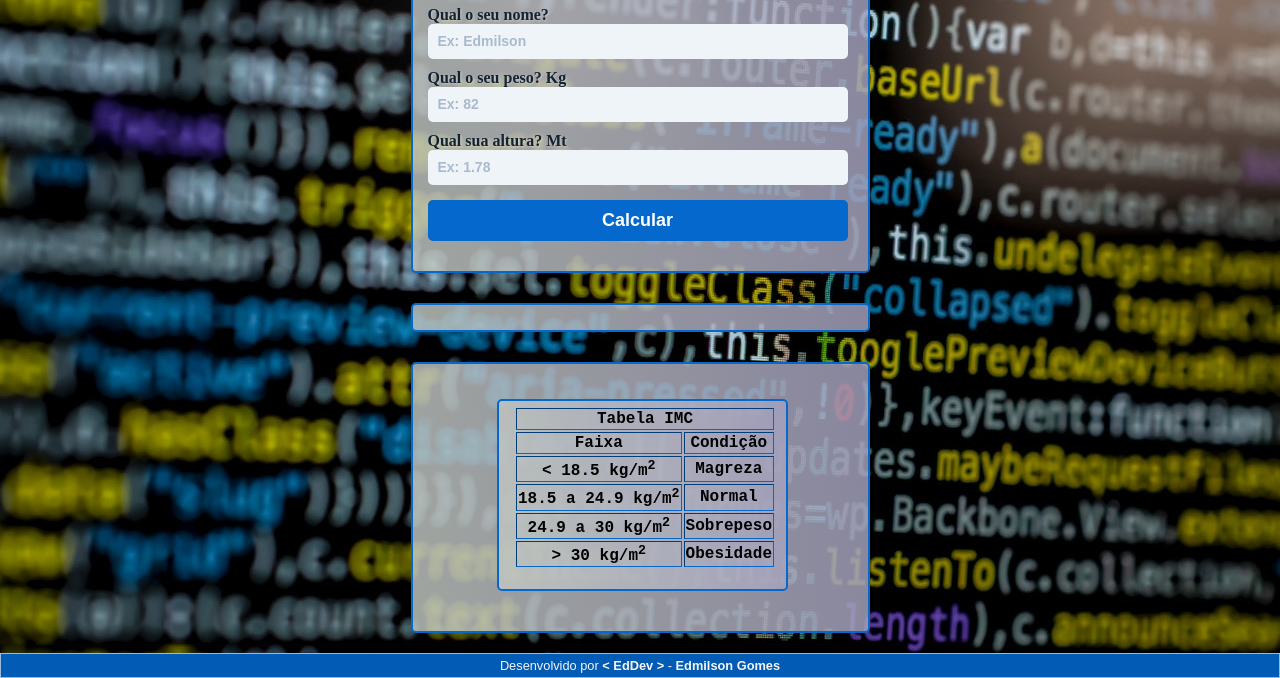
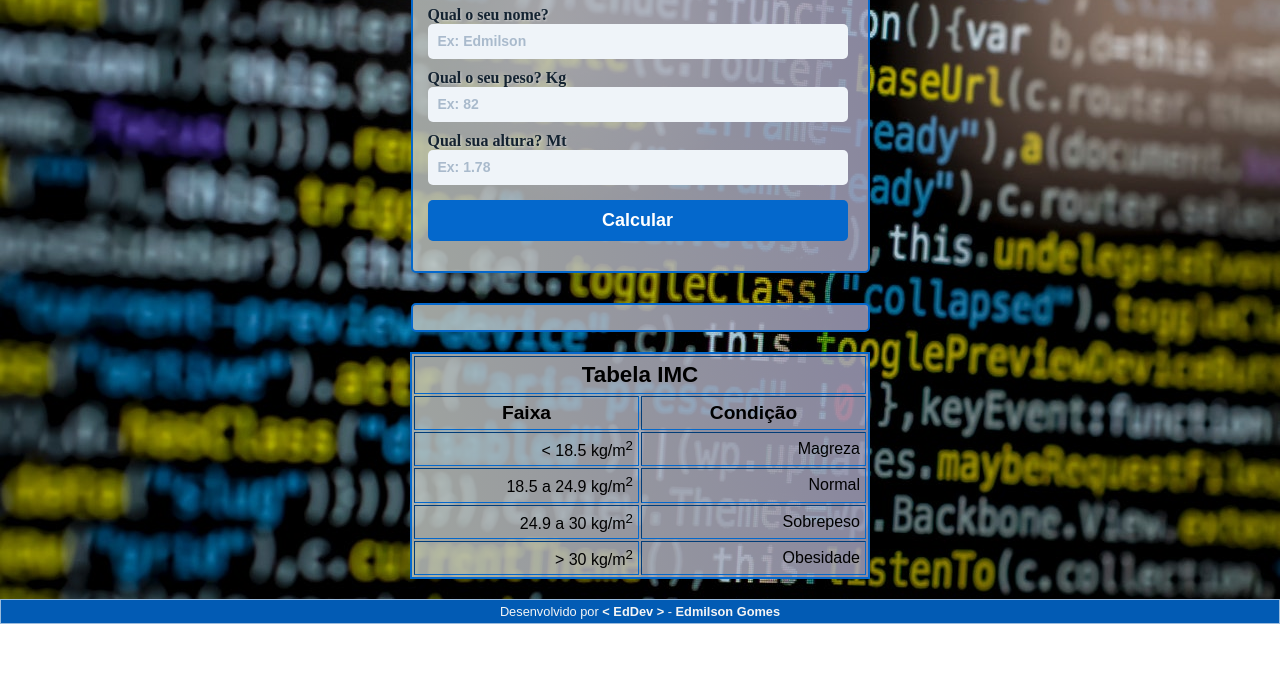
Before and after one commit to edmilsondmx/projeto-imc, a plain HTML site: page index.html in a window 1280 px wide. Shown: the part 187-865 px from the top of the page. After the commit the page ends 811 px from the top, so only its background shows below. Drawn offline with Linux system fonts and the light colour scheme.

Commit message:
atualização de tabela

```diff
--- a/style.css
+++ b/style.css
@@ -104,19 +104,6 @@ form #button:hover {
     text-align: center;
     font: bold 1em 'Courier New', Courier, monospace;
 }
-#tabela{
-    margin: auto;
-    margin-top: 30px;
-    border-radius: 5px;
-    background-image: linear-gradient(90grad, rgba(193, 199, 193, 0.829), rgba(163, 160, 189, 0.836));
-    max-width: 430px;
-    border: 2px solid #0468CC;
-    padding: 5px 10px 20px 15px;
-    margin-bottom: 20px;
-    text-align: center;
-    font: bold 1em 'Courier New', Courier, monospace;
-
-}
 footer{
 
     background-color: #025bb4;
@@ -130,3 +117,29 @@ footer{
 footer > p {
     padding: 4px;
 }
+table{
+    width: 460px;
+    margin: auto;
+    background-image: linear-gradient(90grad, rgba(193, 199, 193, 0.829), rgba(163, 160, 189, 0.836));
+    border: 2px solid #0468CC;
+    margin-bottom: 20px;
+}
+table td{
+    padding: 5px;
+    width: 150px;
+    font-family: Arial, Helvetica, sans-serif;
+
+}
+table th{
+    padding: 5px;
+    font: bold 1.4em arial;
+    text-align: center;
+
+}
+tr.titulo{
+    font: bold 1.2em arial;
+    text-align: center;
+}
+tr{
+    text-align: end;
+}
```
